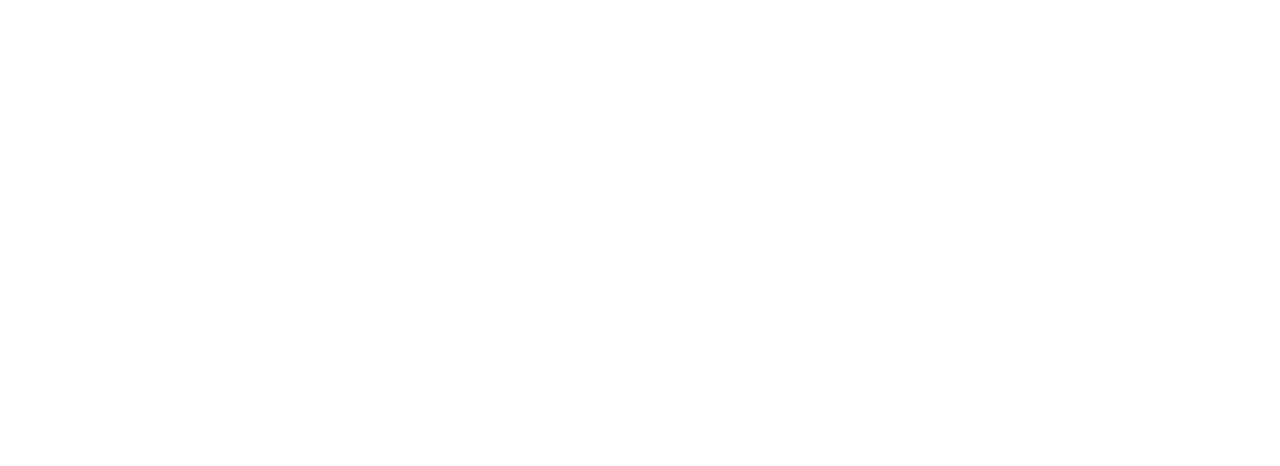
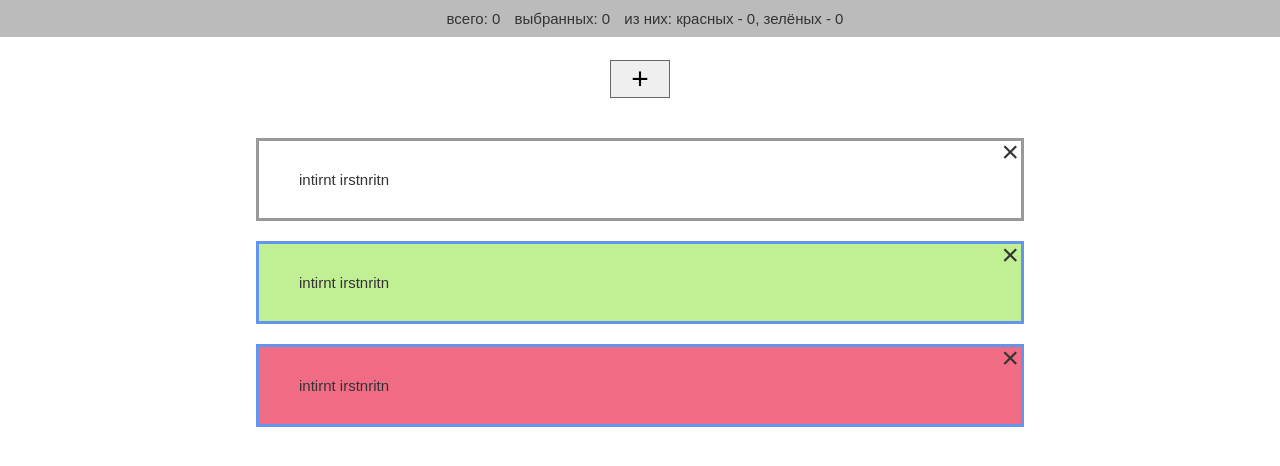
Before and after one commit to makito/lenvendo-test, a website: page index.html in a window 1280 px wide. Drawn offline with nearby package versions, Linux system fonts and the light colour scheme.

Commit message:
вёрстка и стили

```diff
--- a/index.html
+++ b/index.html
@@ -7,6 +7,20 @@
 	</head>
 	<body>
 
+        <div id="stats" class="stats">
+            <span>всего: 0</span>
+            <span>выбранных: 0</span>
+            <span>из них: красных - 0, зелёных - 0</span>
+        </div>
+
+        <div id="controls" class="controls"><button id="add-block" class="add-block">+</button></div>
+
+        <ul id="list" class="list">
+            <li class="block">intirnt irstnritn <span class="remove-block"></span></li>
+            <li class="block active type-one">intirnt irstnritn <span class="remove-block"></span></li>
+            <li class="block active type-two">intirnt irstnritn <span class="remove-block"></span></li>
+        </ul>
+
         <script src="node_modules/jquery/dist/jquery.min.js"></script>
         <script src="node_modules/underscore/underscore-min.js"></script>
 		<script src="node_modules/backbone/backbone-min.js"></script>
--- a/styles/styles.css
+++ b/styles/styles.css
@@ -1,4 +1,79 @@
 body {
     padding: 0;
     margin: 0;
+    font-size: 15px;
+    color: #333;
+    font-family: Arial, Helvetica, sans-serif;
 }
+
+
+
+.stats {
+    position: fixed;
+    top: 0;
+    left: 0;
+    width: 100%;
+    background-color: #bbb;
+    text-align: center;
+    padding: 10px;
+}
+
+.stats span {
+    margin-right: 10px;
+}
+
+
+
+.controls {
+    text-align: center;
+    padding-top: 60px;
+}
+
+.controls .add-block {
+    font-size: 2em;
+    min-width: 60px;
+    border: 1px solid #666;
+}
+
+
+
+.list {
+    max-width: 60%;
+    list-style: none;
+    text-align: center;
+    padding: 40px 0 0;
+    margin: 0 auto;
+}
+
+.list .block {
+    border: 3px solid #999;
+    padding: 30px 40px;
+    margin-bottom: 20px;
+    text-align: left;
+    position: relative;
+}
+
+.list .block.active {
+    border-color: cornflowerblue;
+}
+
+.list .block.type-one {
+    background-color: #c1ef94;
+}
+
+.list .block.type-two {
+    background-color: #ef6c84;
+}
+
+.list .block .remove-block {
+    position: absolute;
+    top: 2px;
+    right: 2px;
+    font-size: 2em;
+    line-height: .6;
+    cursor: pointer;
+}
+
+.list .block .remove-block:after {
+    content: "\00d7";
+}
```
